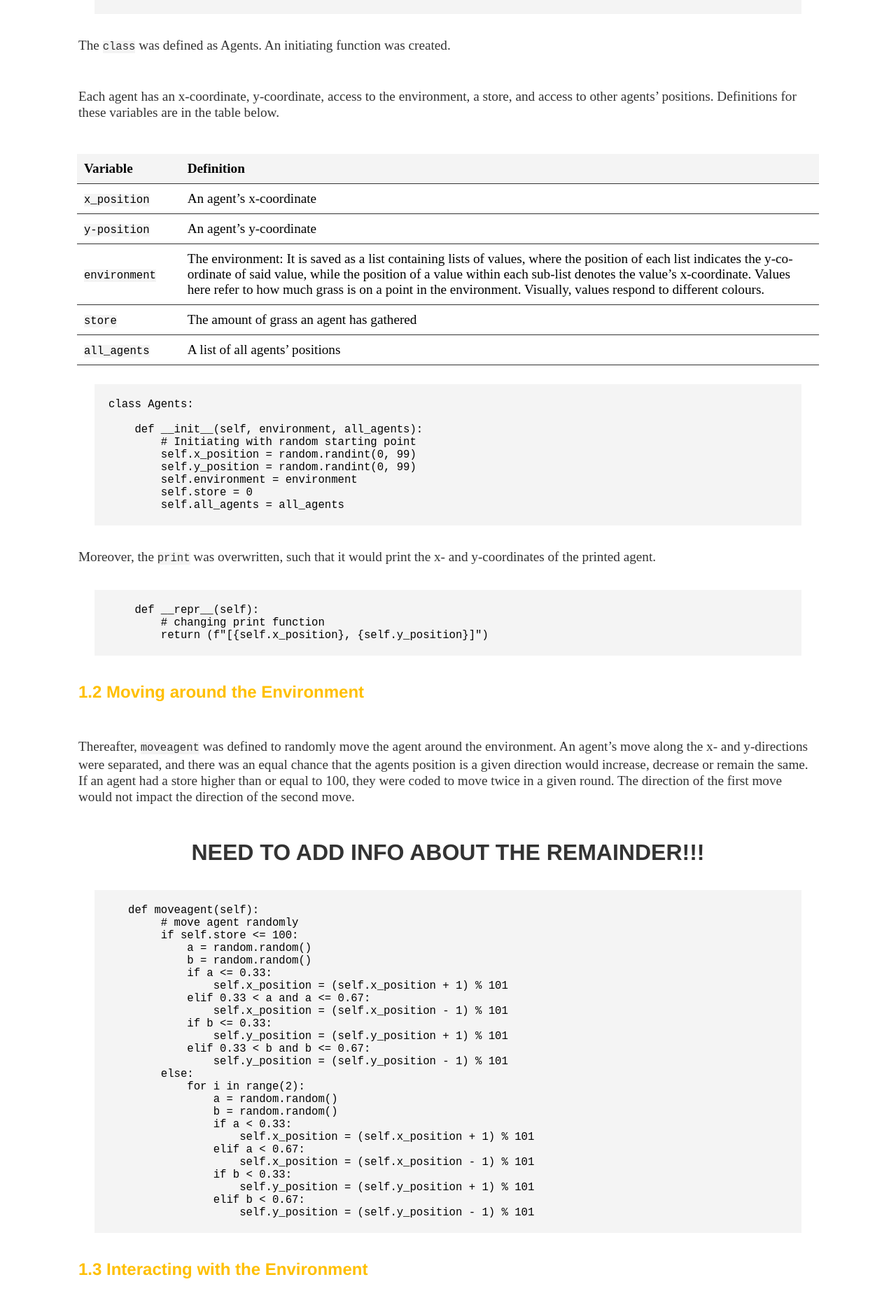
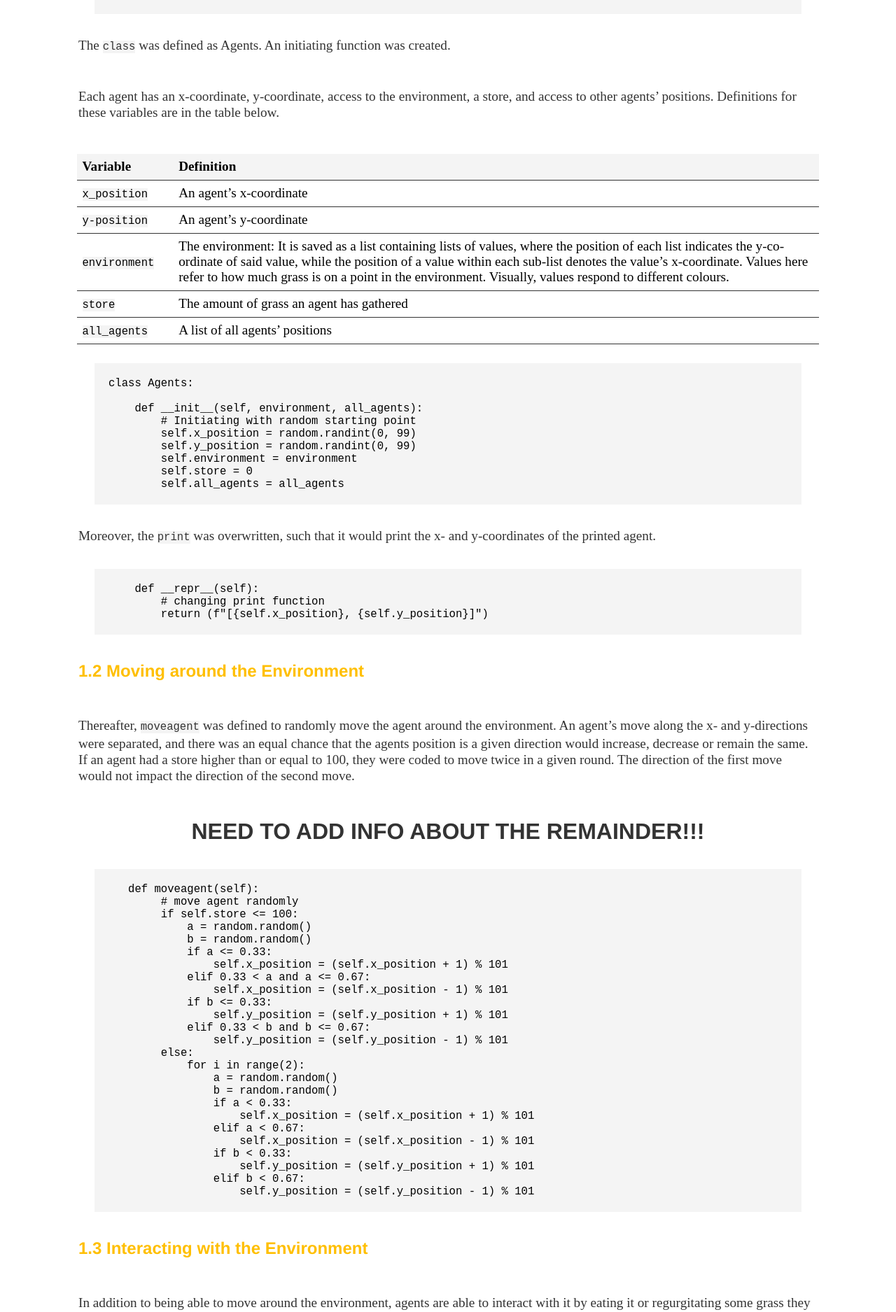
Before and after one commit to lena-kilian/lena-kilian.github.io, a Jekyll site: the page built from abm/index.md, in a window 1280 px wide. Shown: the part 756-2631 px from the top of the page at 70% size. Built offline with Jekyll 4.4.1, drawn with Linux system fonts in a browser that asks for light colours; our own code applies the rules of GitHub Pages for plain Markdown files.

Commit message:
Update main.css

```diff
--- a/css/main.css
+++ b/css/main.css
@@ -153,7 +153,7 @@ table {
 th, td {
     vertical-align: center;
     border-bottom: 1px solid #333;
-    padding: 10px;
+    padding: 7.5px;
 }
 
 th {
```
